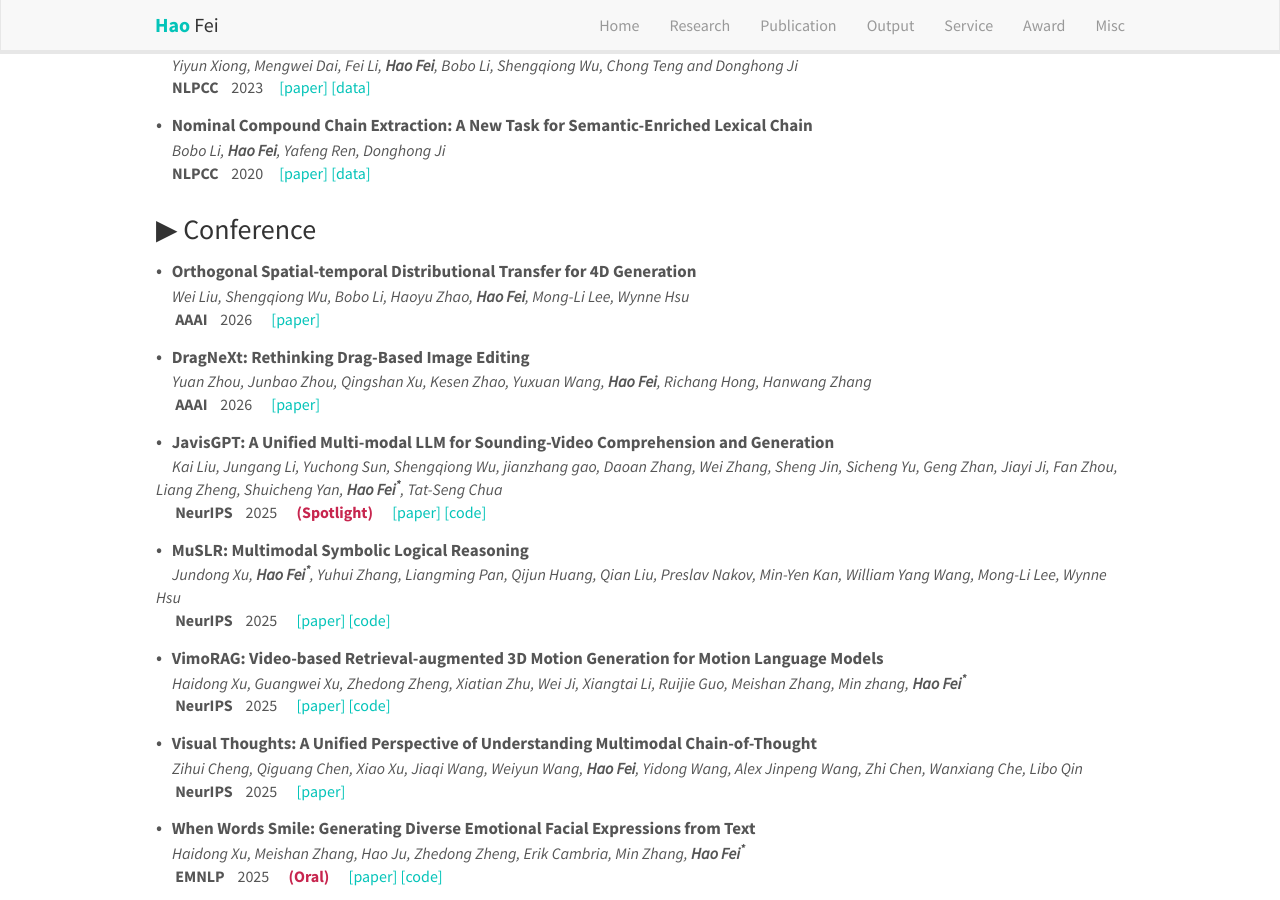
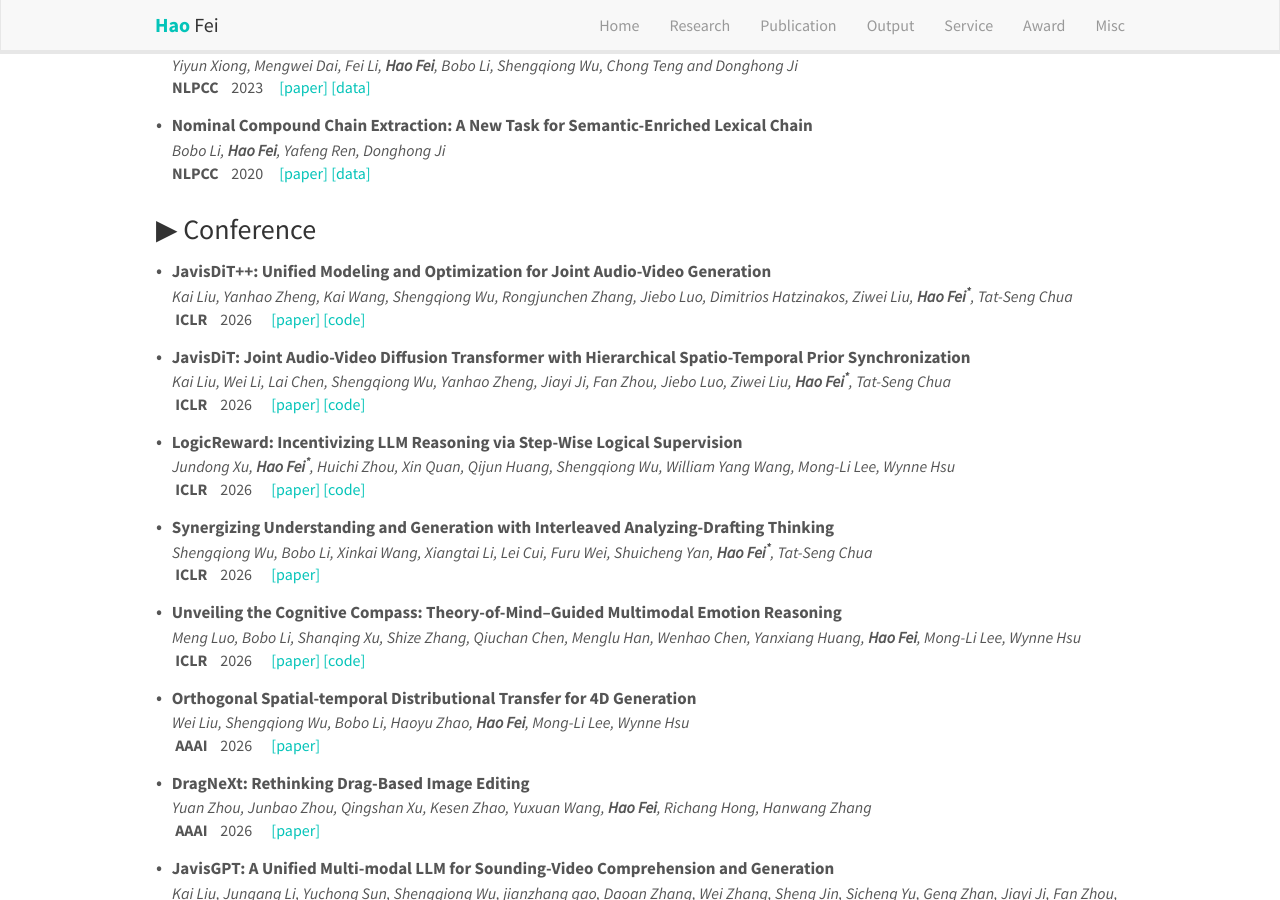
Before and after one commit to scofield7419/scofield7419.github.io, a Jekyll site: the page built from _pages/publications.md, in a window 1280 px wide and 900 px high, scrolled down 2902 px. Built offline with Jekyll 4.4.1, drawn with Linux system fonts in a browser that asks for light colours; nearby versions of some CDN libraries; comment, search, counter and statistics services are not loaded; a style sheet for code colours, icons or effects is not loaded.

Commit message:
Update pub_conference.yml

```diff
--- a/_data/pub_conference.yml
+++ b/_data/pub_conference.yml
@@ -1,3 +1,57 @@
+
+
+
+- title: "JavisDiT++: Unified Modeling and Optimization for
+Joint Audio-Video Generation"
+  venue:
+    name: ICLR
+  year: 2026
+  authors: Kai Liu, Yanhao Zheng, Kai Wang, Shengqiong Wu, Rongjunchen Zhang, Jiebo Luo, Dimitrios Hatzinakos, Ziwei Liu, <strong>Hao Fei<sup>*</sup></strong>, Tat-Seng Chua
+  link:
+    paper: https://openreview.net/pdf?id=hRRWfFpKRp
+    code: https://javisverse.github.io/JavisDiT2-page/
+
+
+- title: "JavisDiT: Joint Audio-Video Diffusion Transformer with Hierarchical Spatio-Temporal Prior Synchronization"
+  venue:
+    name: ICLR
+  year: 2026
+  authors: Kai Liu, Wei Li, Lai Chen, Shengqiong Wu, Yanhao Zheng, Jiayi Ji, Fan Zhou, Jiebo Luo, Ziwei Liu, <strong>Hao Fei<sup>*</sup></strong>, Tat-Seng Chua
+  link:
+    paper: https://arxiv.org/abs/2503.23377
+    code: https://javisverse.github.io/JavisDiT-page/
+
+
+- title: "LogicReward: Incentivizing LLM Reasoning via Step-Wise Logical Supervision"
+  venue:
+    name: ICLR
+  year: 2026
+  authors: Jundong Xu, <strong>Hao Fei<sup>*</sup></strong>, Huichi Zhou, Xin Quan, Qijun Huang, Shengqiong Wu, William Yang Wang, Mong-Li Lee, Wynne Hsu
+  link:
+    paper: https://arxiv.org/abs/2512.18196
+    code: https://llm-symbol.github.io/LogicReward/
+
+
+- title: "Synergizing Understanding and Generation with Interleaved Analyzing-Drafting Thinking"
+  venue:
+    name: ICLR
+  year: 2026
+  authors: Shengqiong Wu, Bobo Li, Xinkai Wang, Xiangtai Li, Lei Cui, Furu Wei, Shuicheng Yan, <strong>Hao Fei<sup>*</sup></strong>, Tat-Seng Chua
+  link:
+    paper: https://openreview.net/pdf?id=GtqmPJf00A
+    code: #
+
+
+- title: "Unveiling the Cognitive Compass: Theory-of-Mind–Guided Multimodal Emotion Reasoning"
+  venue:
+    name: ICLR
+  year: 2026
+  authors: Meng Luo, Bobo Li, Shanqing Xu, Shize Zhang, Qiuchan Chen, Menglu Han, Wenhao Chen, Yanxiang Huang, <strong>Hao Fei</strong>, Mong-Li Lee, Wynne Hsu
+  link:
+    paper: https://arxiv.org/abs/2602.00971
+    code: https://hitemotion.github.io/
+
+
 
 - title: "Orthogonal Spatial-temporal Distributional Transfer for 4D Generation"
   venue:
```
